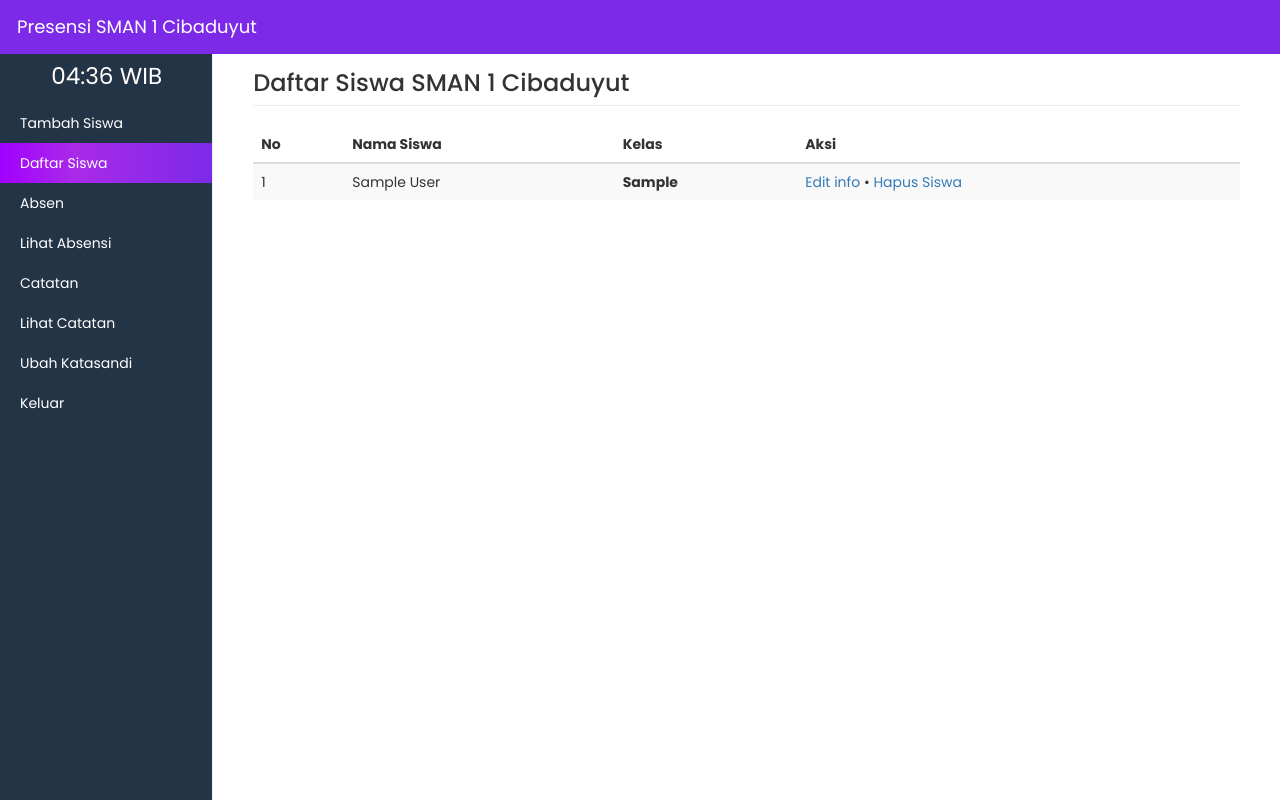
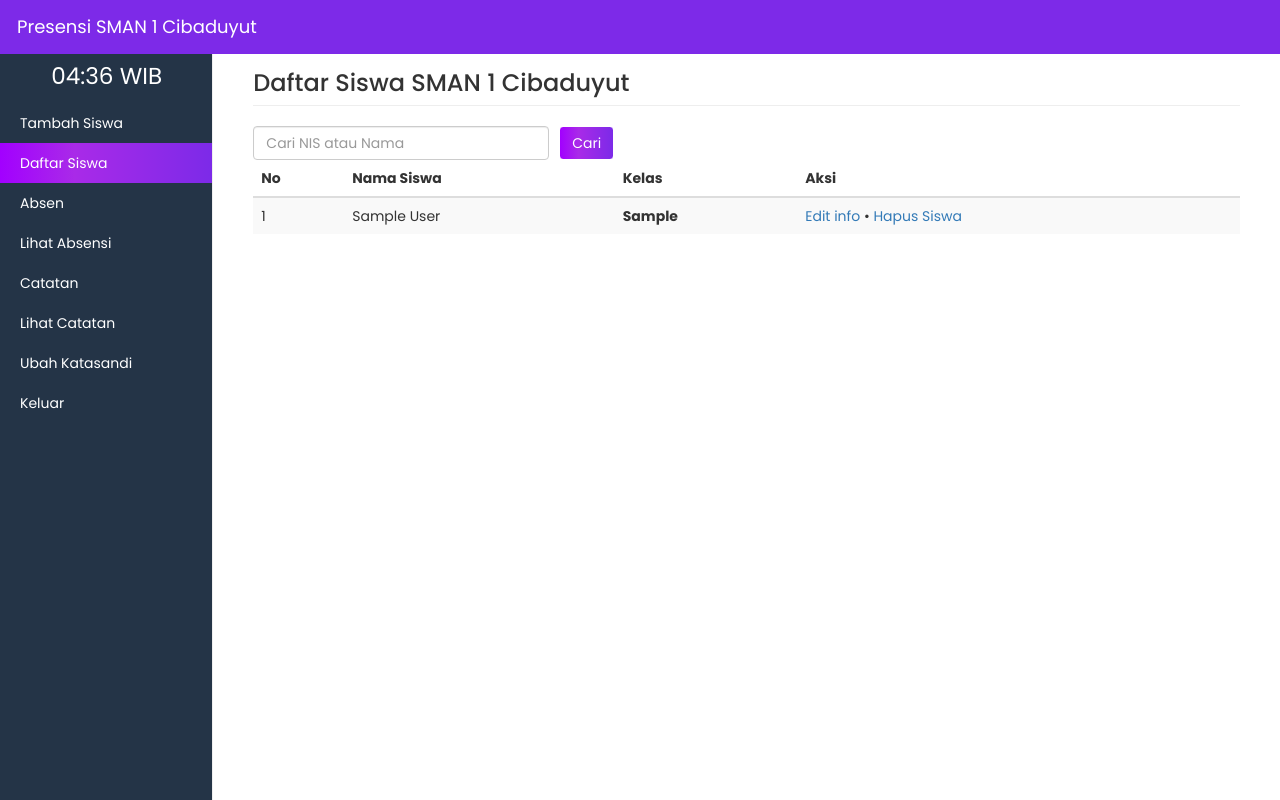
Before and after one commit to dayeeen/presici, a PHP site: page /siswa in a window 1280 px wide. Run offline with PHP 8.4, Linux system fonts and the light colour scheme; the visitor is signed in with stand-in values (Sample User, id 1); tables that the repository leaves empty or names only in its code hold one stand-in row (values such as "Sample post").

Commit message:
Tambahkan fitur pencarian
Tambahin fitur pencarian sekalian hias tombol dan kolomnya

```diff
--- a/view/adm/siswa.php
+++ b/view/adm/siswa.php
@@ -1,4 +1,30 @@
+<style>
+  .search-form {
+    display: flex;
+    align-items: center;
+  }
+
+  .search-input {
+    width: 30%;
+    margin-right: 10px;
+  }
+
+  .search-button {
+    background: linear-gradient(90deg, rgba(162, 0, 255, 1) 0%, rgba(169, 42, 232, 1) 35%, rgba(124, 42, 232, 1) 100%);
+    color: #fff;
+    border: solid 1px;
+    height: 34px;
+    padding: 6px 12px;
+    font-size: 14px;
+    line-height: 1.42857143;
+  }
+</style>
 <h3 class='page-header'>Daftar Siswa SMAN 1 Cibaduyut</h3>
+<form class="search-form" role="search" method="POST">
+  <input class="form-control me-2 search-input" type="search" placeholder="Cari NIS atau Nama" aria-label="Search">
+  <button class="btn btn-outline-success search-button" type="submit">Cari</button>
+</form>
+
 <?php
 if (isset($_GET['st'])) {
     if ($_GET['st'] == 1) {
@@ -40,8 +66,14 @@ if (isset($_GET['st'])) {
 
         $numofpages = ceil($totalrows / $limit);
         $limitvalue = $page * $limit - ($limit);
-
+        if (isset($_POST['keyword']) && $_POST['keyword'] != null) {
+        	$keyword = $_POST['keyword'];
+        	$q = "SELECT * FROM detail_user WHERE name_user LIKE '%$keyword%' OR nis_user LIKE '%$keyword%' ORDER BY name_user ASC";
+        	$is_search = true;
+        } else {
         	$q = "SELECT * FROM detail_user ORDER BY kelas_user ASC, name_user ASC LIMIT $limitvalue, $limit";
+        	$is_search = false;
+        }
         //jika user nakal paging lebih dari data yg dimiliki
         $cek_page = $conn->query($q);
         if ($cek_page->num_rows != 0) {
@@ -82,7 +114,7 @@ if (isset($_GET['st'])) {
             } else {
                 echo "<div class='alert alert-danger'><strong>Terjadi kesalahan.</strong></div>";
             }
-
+            if(!$is_search) {
             	$sql_cek_row = "SELECT*FROM detail_user";
 	            $q_cek = $conn->query($sql_cek_row);
 	            $hitung = $q_cek->num_rows;
@@ -121,6 +153,8 @@ if (isset($_GET['st'])) {
 	                }
 	                echo "</ul>";
 	            }
+            }
+
         } else {
             echo "<div class='alert alert-danger'><strong>Tidak ada data untuk ditampilkan</strong></div>";
         }
```
Lines whose indentation alone changed are shown as unchanged.
